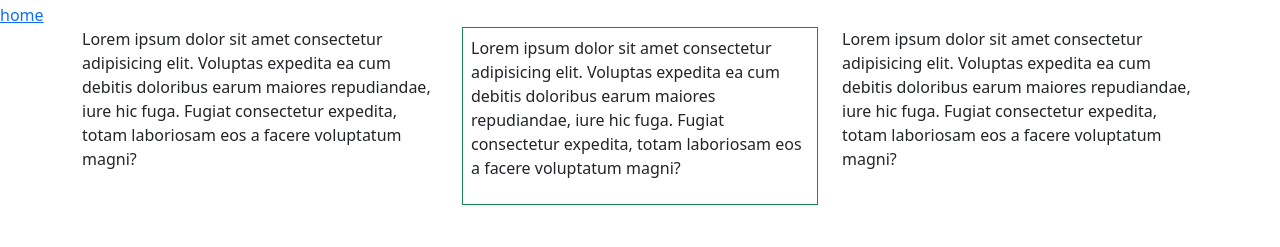
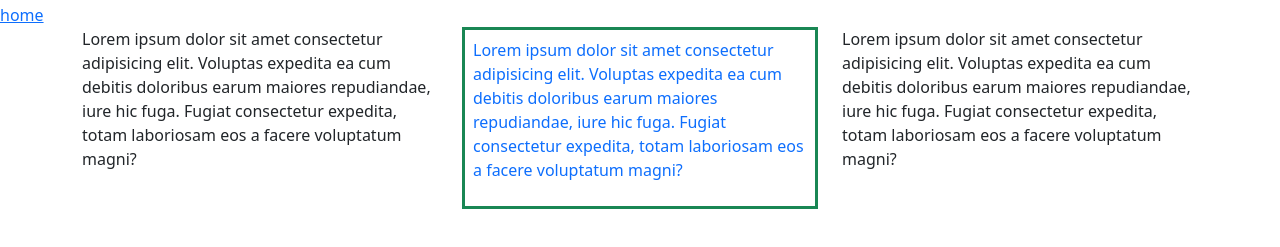
Before and after one commit to cind6/Bootsrap-Examples, a plain HTML site: page index.html in a window 1280 px wide. Shown: the part 53-300 px from the top of the page. Drawn offline with nearby package versions, Linux system fonts and the light colour scheme; files that its build step writes are made by us from their sources.

Commit message:
styles the index page

```diff
--- a/index.html
+++ b/index.html
@@ -25,8 +25,8 @@
            <p>Lorem ipsum dolor sit amet consectetur adipisicing elit. Voluptas expedita ea cum debitis doloribus earum maiores repudiandae, iure hic fuga. Fugiat consectetur expedita, totam laboriosam eos a facere voluptatum magni?</p>
         </div>
         <div class="col-md">
-            <div class="border border-success p-2 mb-2">
-            <p>Lorem ipsum dolor sit amet consectetur adipisicing elit. Voluptas expedita ea cum debitis doloribus earum maiores repudiandae, iure hic fuga. Fugiat consectetur expedita, totam laboriosam eos a facere voluptatum magni?</p>
+            <div class="border border-3 border-success p-2 mb-2">
+            <p class="text-primary">Lorem ipsum dolor sit amet consectetur adipisicing elit. Voluptas expedita ea cum debitis doloribus earum maiores repudiandae, iure hic fuga. Fugiat consectetur expedita, totam laboriosam eos a facere voluptatum magni?</p>
         </div>
         </div>
         <div class="col-md">
```
